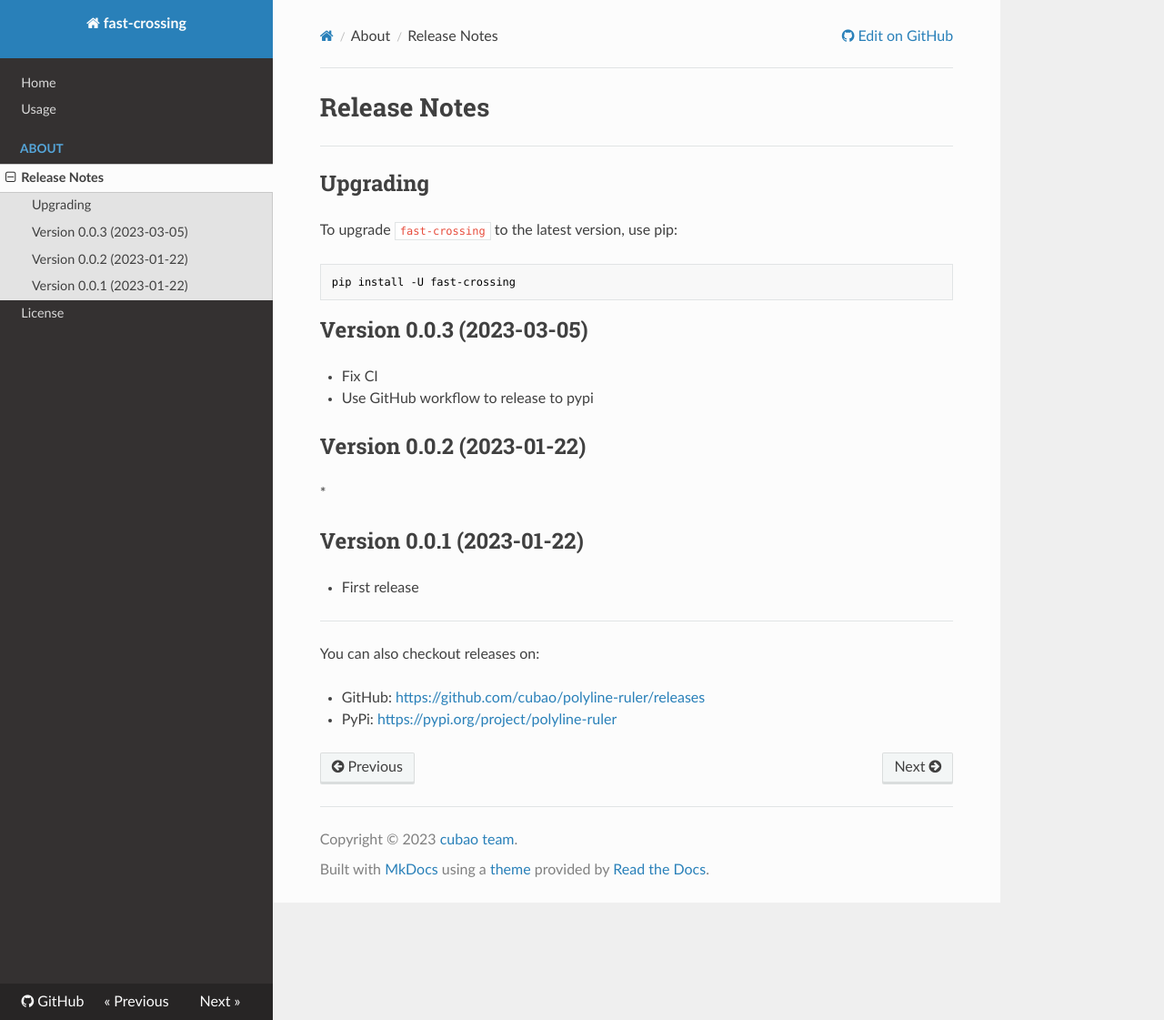
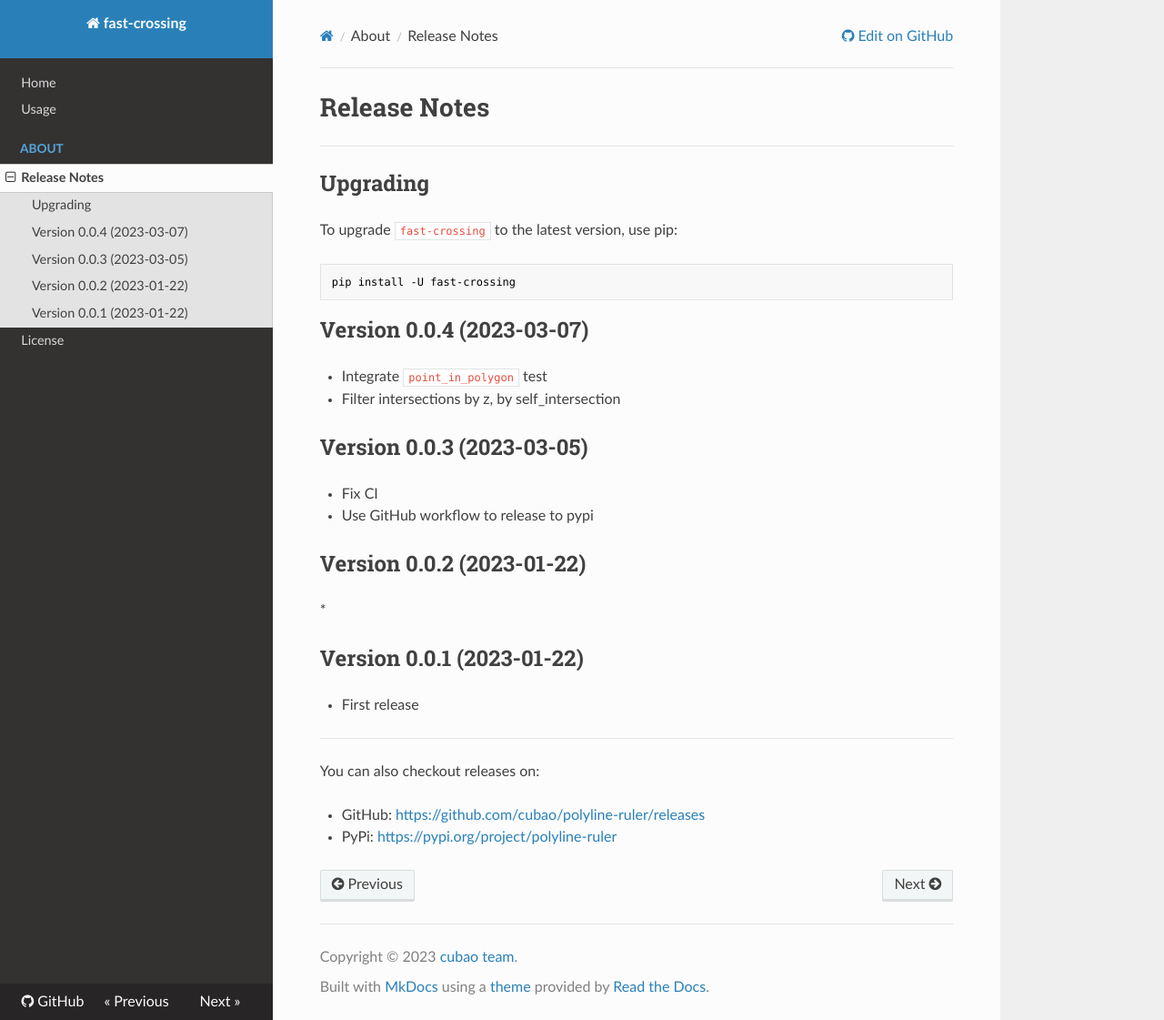
Before and after one commit to cubao/fast-crossing, an MkDocs documentation site: the page built from docs/about/release-notes.md, in a window 1280 px wide and 1121 px high. Shown: the whole window at 91% size. Built offline with MkDocs 1.6.1, drawn with Linux system fonts in a browser that asks for light colours; nearby versions of some CDN libraries.

Commit message:
update docs

````diff
--- a/docs/about/release-notes.md
+++ b/docs/about/release-notes.md
@@ -9,6 +9,11 @@
 ```bash
 pip install -U fast-crossing
 ```
+
+## Version 0.0.4 (2023-03-07)
+
+*   Integrate `point_in_polygon` test
+*   Filter intersections by z, by self_intersection
 
 ## Version 0.0.3 (2023-03-05)
 
--- a/setup.py
+++ b/setup.py
@@ -124,7 +124,7 @@
 # logic and declaration, and simpler if you include description/version in a file.
 setup(
     name="fast_crossing",
-    version="0.0.3",
+    version="0.0.4",
     author="tzx",
     author_email="dvorak4tzx@gmail.com",
     url="https://github.com/cubao/fast-crossing",
````
Also changed, not shown: README.md (+8 -0 lines), fast-crossing.png (added).
